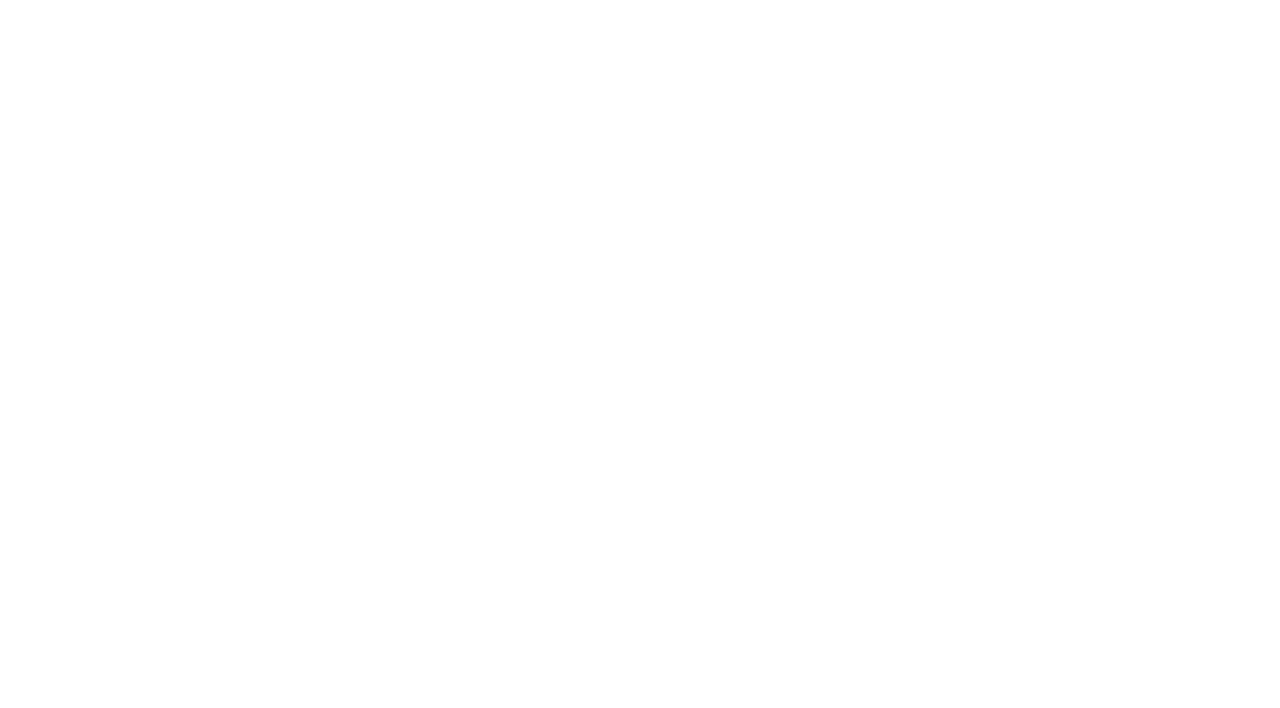
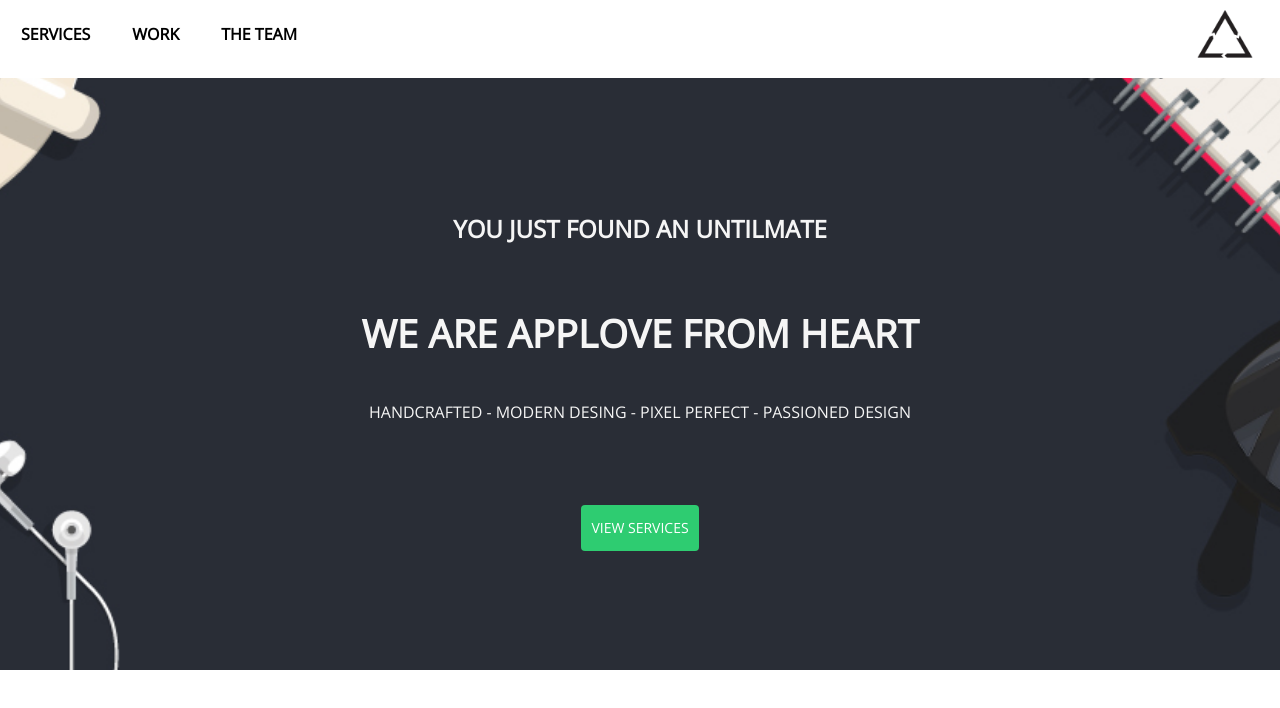
Before and after one commit to Giliagongora/app-love-flex, a plain HTML site: page index.html in a window 1280 px wide. Drawn offline with nearby package versions, Linux system fonts and the light colour scheme.

Commit message:
Desarrollo de archivos en html y css

```diff
--- a/css/main.css
+++ b/css/main.css
@@ -4,4 +4,74 @@ body {
   line-height: 1.71429;
   background-color: #fff;
   /* Enlaza la tipografia Open Sans */
+  font-family: 'Open Sans', sans-serif;
 }
+
+.link{
+  font-weight: 700;
+  padding: 21px;
+/*display: flex; */
+  text-decoration: none;
+  color: black;
+}
+/*Se le asigna al Contenedor la propiedad Flexbox*/
+.flex-container{
+	display: flex;
+}
+/*Desarrollo de estilos de Menu*/
+.menu{
+	background-color: white;
+	position: fixed;
+	top: 0;
+	left: 0;
+	width: 100%;
+}
+
+.menu.flex-container{
+	justify-content: flex-start; /*elementos alineados a la izquierda*/
+}
+
+.logo-container{
+	margin-left: auto; /*logo a la derecha*/
+	margin-right: 20px;
+}
+
+.flex-container .logo{
+	width: 70px;
+	height: 70px;
+}
+
+/*Desarrollo de stylos Home*/
+
+#home{
+	height: 600px;
+	margin-top: 70px;
+
+	background-image: url(../assets/images/bg-home.jpg);
+	background-position: center;
+	background-size: cover;
+	background-attachment: fixed;
+	background-repeat: no-repeat;
+
+	justify-content: center;
+	align-items: center;
+	flex-direction: column;
+
+	color: whitesmoke;
+}
+.text-home{
+	font-size: 2.4em;
+}
+/*Estilo al boton*/
+.btn-home{
+  background: #2Ecc71;
+  color: #fff;
+  padding: 11px 10px;
+  border-radius: 4px;
+  font-weight: 500px;
+  text-transform: uppercase;
+  margin-top: 63px;
+/*display: inline-block;*/
+  font-size: 14px;
+  text-decoration: none;
+}
--- a/index.html
+++ b/index.html
@@ -4,16 +4,36 @@
 	<meta charset="UTF-8">
 	<title>AppLove with Flexbox</title>
 	<!-- Importa fontAwesome -->
-
+	<link rel="stylesheet" href="path/to/font-awesome/css/font-awesome.min.css">
 	<!-- Importa la fuente del proyecto (Open Sans de Google Fonts (https://fonts.google.com) -->
-
+	<link href="https://fonts.googleapis.com/css?family=Open+Sans" rel="stylesheet">
 	<!-- Enlaza tu CSS reutilizable aquí (common.css) -->
-
+	<link rel="stylesheet" type="text/css" href="css/common.css">
 	<!-- Enlaza tu CSS del proyecto aquí -->
-
+	<link rel="stylesheet" type="text/css" href="css/main.css">
 </head>
 <body>
-
+	<!--Desarrollo de menu-->
+	<nav class="menu flex-container">
+		<a href="#" class="text-uppercase link">Services</a>
+		<a href="#" class="text-uppercase link">Work</a>
+		<a href="#" class="text-uppercase link">The team</a>
+		<div class="logo-container">
+			<img src="assets/images/logo-r.png" class="logo" alt="logo" width="70">
+		</div>
+	</nav>
+	<!--Sección home-->
+	<section id="home" class="flex-container">
+		<h2>YOU JUST FOUND AN UNTILMATE</h2>
+		<h1 class="text-uppercase text-home mb 0">
+			we are applove from heart
+		</h1>
+		<p class="text-uppercase mt-0">
+			HANDCRAFTED - MODERN DESING - PIXEL PERFECT - PASSIONED DESIGN
+		</p>
+		<a href="#services" class="btn-home">View services</a>
+	</section>
 	<!-- Enlaza tu JS del proyecto aquí -->
+	<script type="text/javascript" src="js/app.js"></script>
 </body>
 </html>
```
